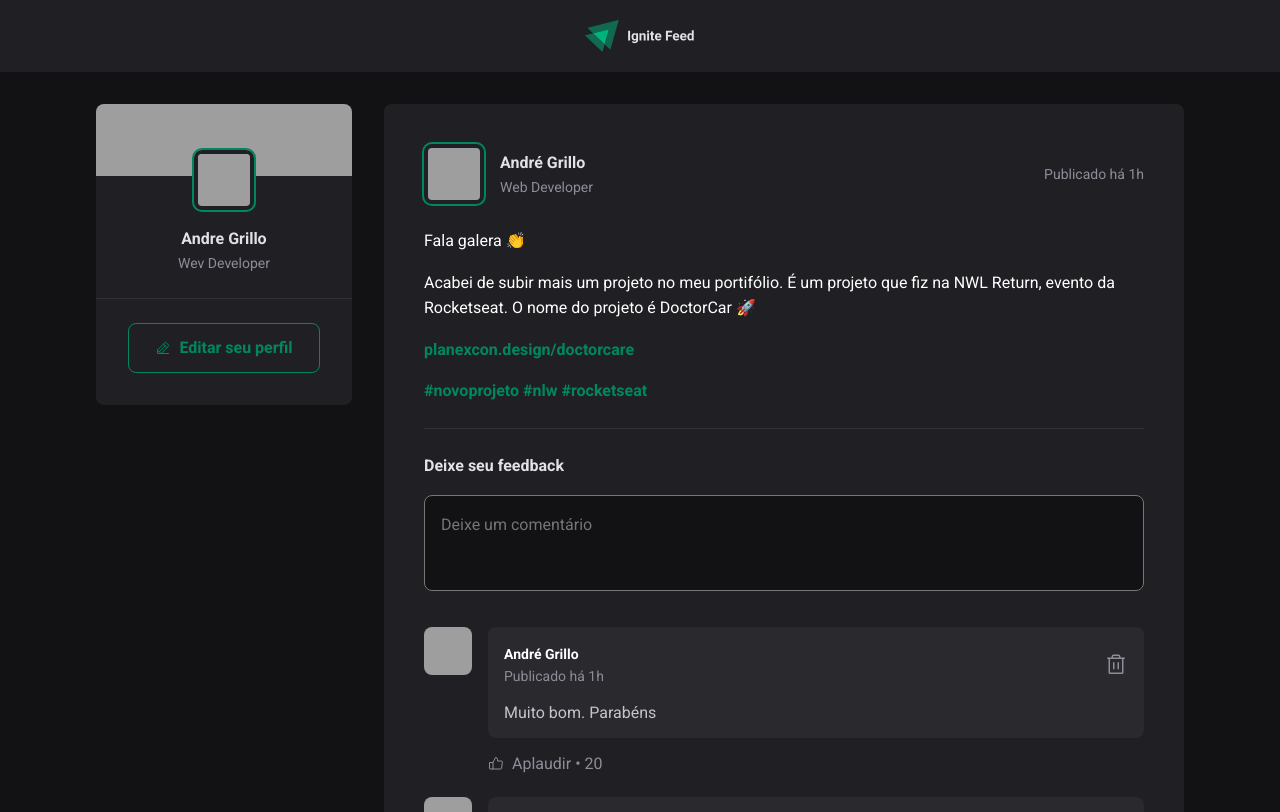
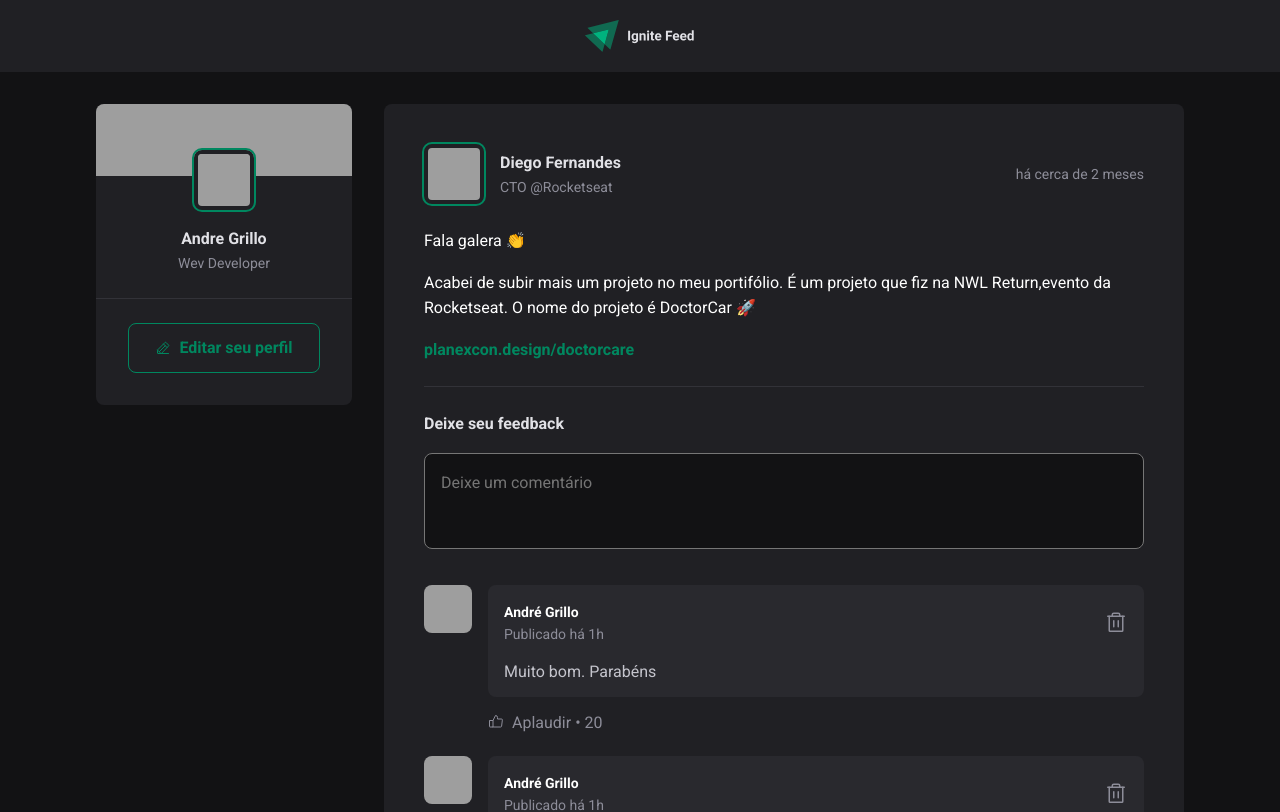
Before and after one commit to andrellgrillo/igniteFedd, a React (Vite) app: page / in a window 1280 px wide. Shown: the top 812 px of the page. Built offline with nearby package versions, Linux system fonts and the light colour scheme; grey boxes are pictures that could not be loaded.

Commit message:
Propriedades do Post 2

```diff
--- a/package.json
+++ b/package.json
@@ -8,6 +8,7 @@
     "preview": "vite preview"
   },
   "dependencies": {
+    "date-fns": "^2.28.0",
     "phosphor-react": "^1.4.1",
     "react": "^18.0.0",
     "react-dom": "^18.0.0"
--- a/src/components/Post.jsx
+++ b/src/components/Post.jsx
@@ -1,34 +1,37 @@
+import { format, formatDistanceToNow } from 'date-fns';
+import ptBR from 'date-fns/locale/pt-BR'
+
 import { Avatar } from './Avatar';
 import { Comment } from './Comment';
 
 import styles from './Post.module.css';
 
-export function Post(){
+export function Post({author, content, publishedAt}){
+  const publishedDateFormatted = format(publishedAt, "d 'de' LLLL 'às' HH:mm'h'", { locale: ptBR})
+  const publishedDateRealtiveToNow = formatDistanceToNow(publishedAt, { locale: ptBR,  addSuffix: true }) //
   return (
     <article className={styles.post}>
       <header>
         <div className={styles.author}>
-          <Avatar src="https://github.com/andrellgrillo.png" />
+          <Avatar src={author.avatarUrl} />
           <div className={styles.authorInfo}>
-            <strong>André Grillo</strong>
-            <span>Web Developer</span>
+            <strong>{author.name}</strong>
+            <span>{author.role}</span>
           </div>
         </div>
 
 
-        <time title="30 de Junho às 14:50h" dateTime='2022-06-30 14:50:00'>Publicado há 1h</time>
+        <time title={publishedDateFormatted} dateTime={publishedAt.toISOString()}>{publishedDateRealtiveToNow}</time>
       </header>
 
       <div className={styles.content}>
-        <p>Fala galera 👏</p>
-        <p>Acabei de subir mais um projeto no meu portifólio. É um projeto  que fiz na NWL Return,
-          evento da Rocketseat. O nome do projeto é DoctorCar 🚀</p>
-        <p><a href="#">planexcon.design/doctorcare</a></p>
-        <p>
-          <a href="#">#novoprojeto</a>
-          <a href="#"> #nlw</a>
-          <a href="#"> #rocketseat</a>
-        </p>
+        {content.map(line => {
+          if (line.type === 'paragraph') {
+            return <p>{line.content}</p>;
+          } else if (line.type ==='link') {
+            return <p><a href="#">{line.content}</a></p>
+          }
+        })}
       </div>
 
       <form className={styles.commentForm}>
```
Also changed, not shown: 1 other file (tests, documents, lock files or other folders).
